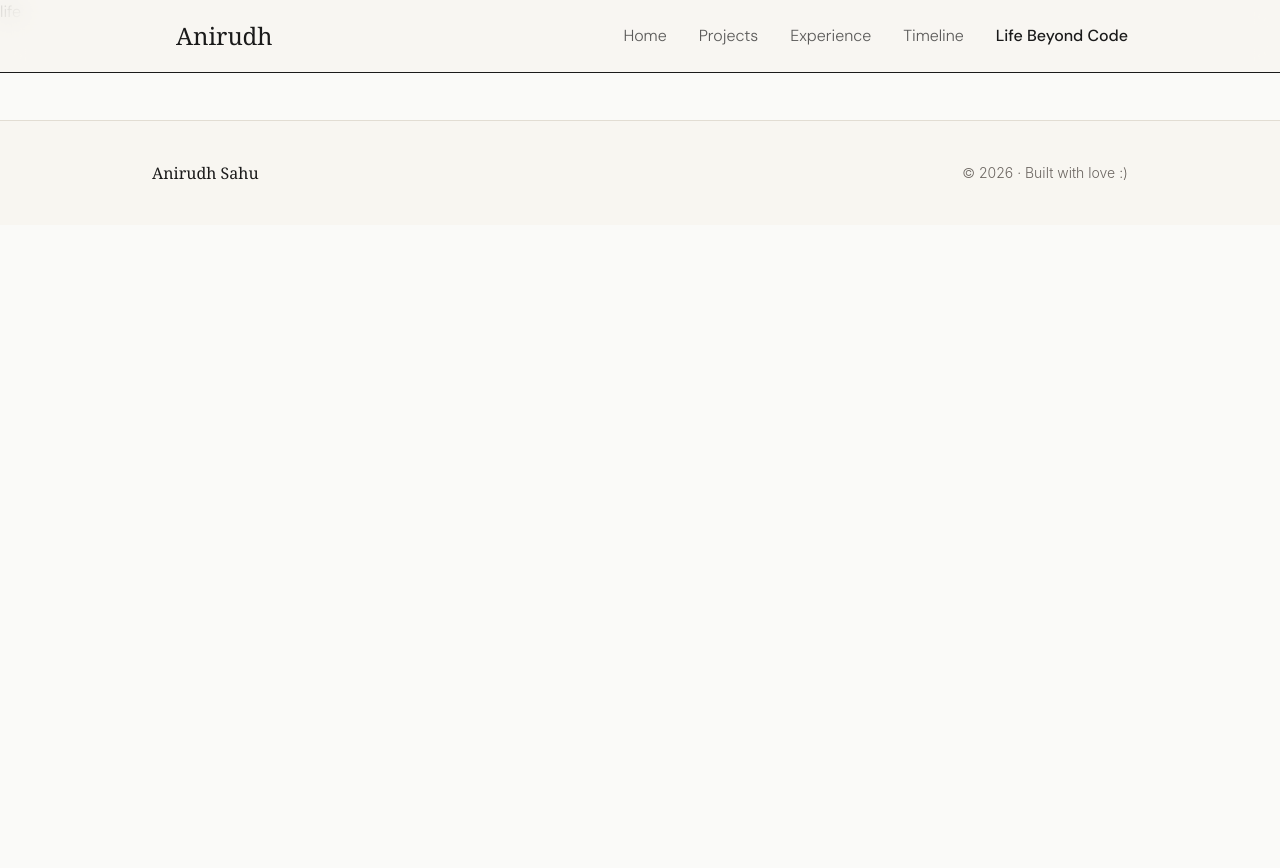
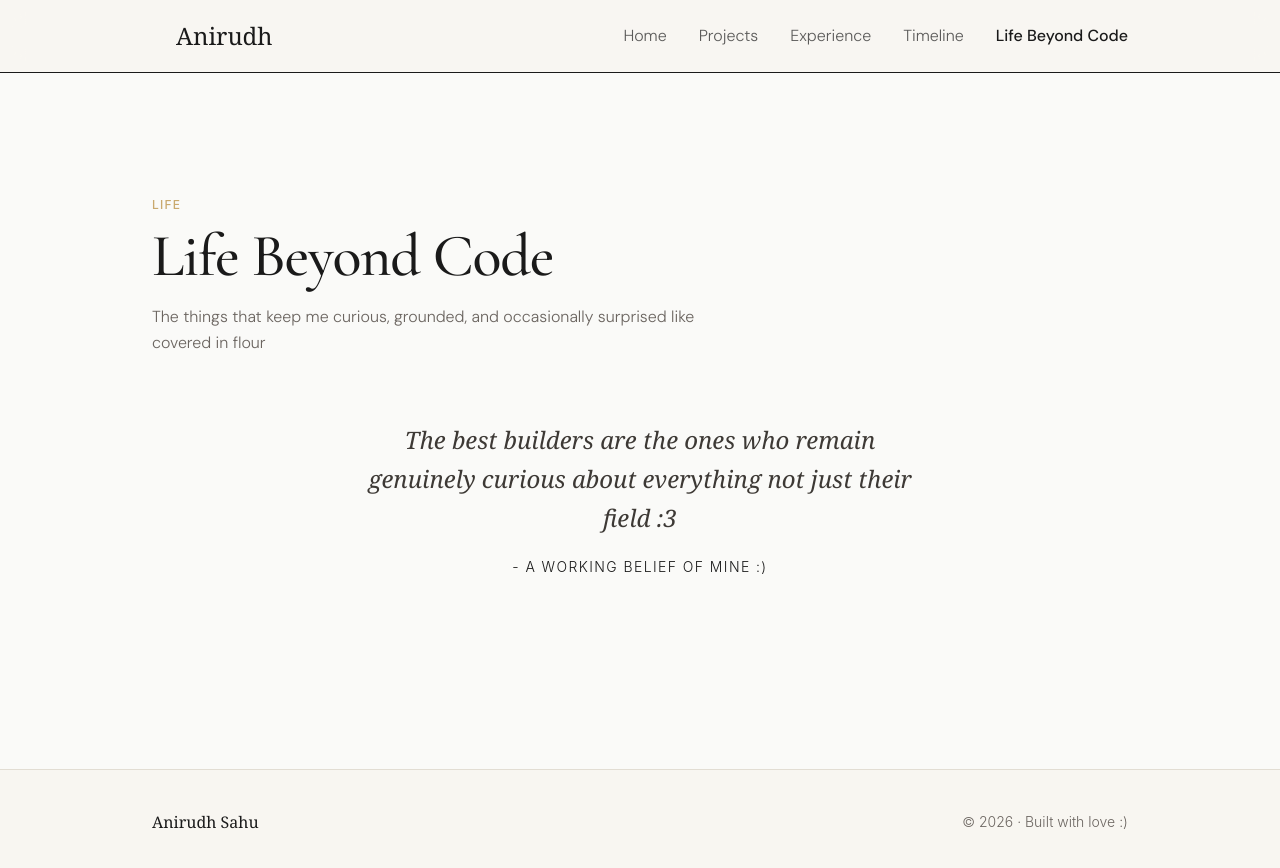
Before and after one commit to anirudh12032008/portfolio-map, a Next.js app: page /life in a window 1280 px wide. Shown: the top 868 px of the page. Before the commit the page ends 800 px from the top, so only its background shows below. Built offline with nearby package versions, Linux system fonts and the light colour scheme.

Commit message:
added a good thought on Life page

```diff
--- a/src/app/life/page.tsx
+++ b/src/app/life/page.tsx
@@ -1,7 +1,24 @@
 "use client"
+
+import { FadeIn, Heading, Section } from "@/components/sections/primitives"
 
 export default function Life() {
     return (
         <>
-            life</>
+        <div className="page-enter pt-16 md:pt-24">
+<Section>
+<Heading eye="life" title="Life Beyond Code" desc="The things that keep me curious, grounded, and occasionally surprised like covered in flour" />
+        <FadeIn delay={0.2}>
+            <div className="mt-16 text-center max-w-xl mx-auto">
+                <p className="font-serif italic text-xl md:text-2xl text-ink-soft leading-relaxed">
+                    The best builders are the ones who remain genuinely curious about everything not just their field :3
+                </p>
+                <p className="text-sm text-ink-faint mt-5 font-sans uppercase tracking-widest">
+                    - A working belief of mine :)
+                </p>
+            </div>
+        </FadeIn>
+</Section>
+        </div>
+            </>
     )}
```
